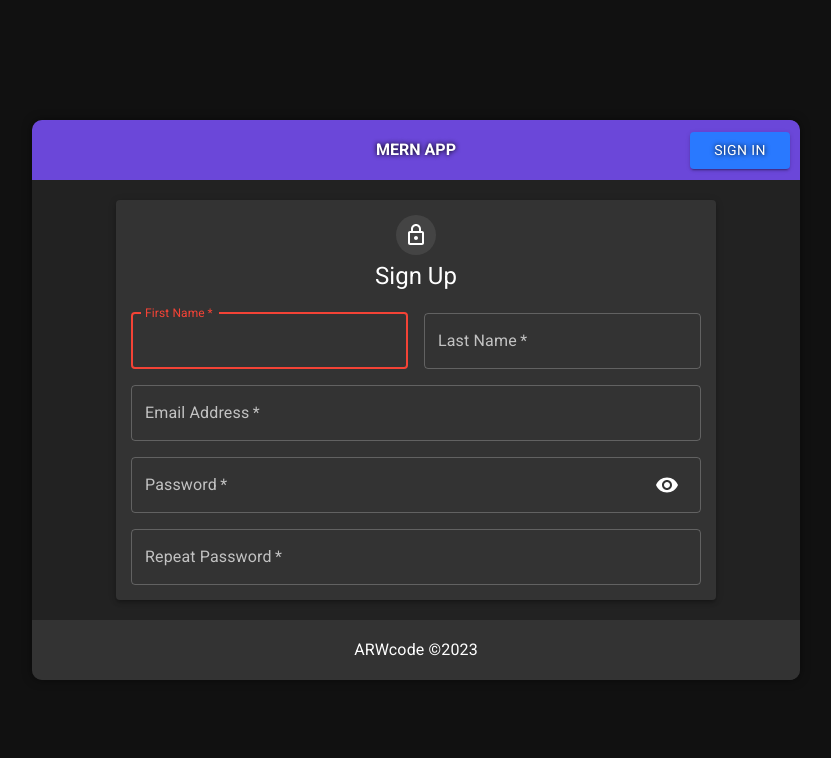
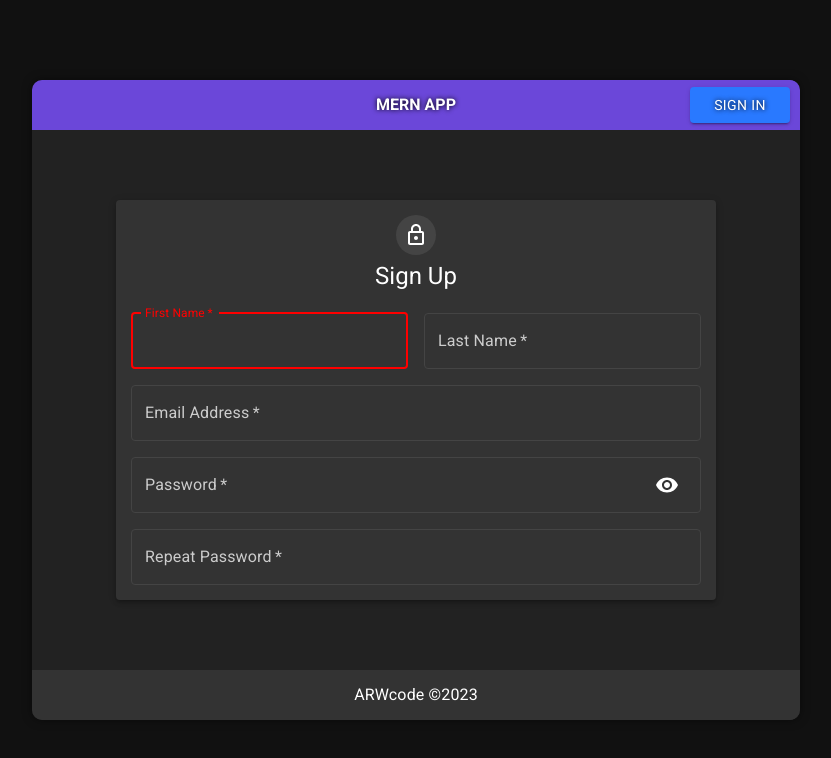
Before and after one commit to fikasp/mern-app, a React (Create React App) app in the folder client/: page /auth in a window 1280 px wide. Shown: the top 758 px of the page, without its empty margins (224-1055 px from the left). Built offline with nearby package versions, Linux system fonts and the light colour scheme; no server answers.

Commit message:
fix styles

```diff
--- a/client/src/components/auth/Auth.jsx
+++ b/client/src/components/auth/Auth.jsx
@@ -12,26 +12,26 @@ import {
 import LockOutlinedIcon from '@mui/icons-material/LockOutlined'
 import { useState } from 'react'
 
-import { appHeight, headerHeight } from '../../styles/variables'
+import { height } from '../../styles/variables'
 import AuthInput from './AuthInput'
 
 const styles = css`
-	min-height: calc(${appHeight}vh - ${headerHeight * 2}px);
-	padding: 20px;
 	display: flex;
 	justify-content: center;
 	align-items: center;
+	flex-grow: 1;
+	padding: 20px;
 
 	.paper {
-		padding: 15px;
-		max-width: 600px;
 		display: flex;
 		flex-direction: column;
 		align-items: center;
+		max-width: 600px;
+		padding: 15px;
 	}
 	.avatar {
+		margin-bottom: 5px;
 		background-color: #444;
-		margin-bottom: 5px;
 		color: white;
 	}
 	.title {
--- a/client/src/components/auth/AuthInput.jsx
+++ b/client/src/components/auth/AuthInput.jsx
@@ -6,7 +6,18 @@ import Visibility from '@mui/icons-material/Visibility'
 import VisibilityOff from '@mui/icons-material/VisibilityOff'
 
 const styles = css`
-
+	.MuiFormLabel-root {
+		color: #ccc;
+	}
+	.MuiFormLabel-root.Mui-focused {
+		color: red;
+	}
+	.MuiOutlinedInput-root .MuiOutlinedInput-notchedOutline {
+		border-color: #444;
+	}
+	.MuiOutlinedInput-root.Mui-focused .MuiOutlinedInput-notchedOutline {
+		border-color: red;
+	}
 `
 
 export default function AuthInput({
--- a/client/src/components/content/List.jsx
+++ b/client/src/components/content/List.jsx
@@ -5,11 +5,11 @@ import { useSelector } from 'react-redux'
 import ListItem from './ListItem'
 
 const styles = css`
-	text-align: center;
-	overflow: auto;
 	display: flex;
 	flex-direction: column;
 	align-items: center;
+	overflow: auto;
+	text-align: center;
 	padding: 10px;
 	gap: 10px;
 `
--- a/client/src/components/content/ListItem.jsx
+++ b/client/src/components/content/ListItem.jsx
@@ -9,7 +9,7 @@ import SaveIcon from '@mui/icons-material/Save'
 import CancelIcon from '@mui/icons-material/Cancel'
 
 import { updateListItem, deleteListItem } from '../../redux/actions/list.action'
-import ConfirmModal from '../helpers/ConfirmModal'
+import Confirm from '../dialogs/Confirm'
 
 const styles = css`
 	display: grid;
@@ -22,18 +22,18 @@ const styles = css`
 		align-items: center;
 	}
 	.text {
-		line-height: 15px;
+		color: white;
+		line-height: 18px;
 		font-size: 16px;
-		color: white;
 	}
 	.input {
+		color: white;
+		background-color: #333;
 		font-size: 16px;
-		background-color: #222;
-		color: white;
 	}
 	.done {
+		color: #888;
 		text-decoration: line-through;
-		color: #888;
 	}
 	.checkbox {
 		height: 14px;
@@ -131,7 +131,7 @@ export default function ListItem({ id, done, name }) {
 					</div>
 				</>
 			)}
-			<ConfirmModal
+			<Confirm
 				title="Delete confirmation"
 				text="Are you sure you want to delete this item?"
 				open={showConfirmDialog}
--- a/client/src/components/helpers/ConfirmModal.jsx
+++ b/client/src/components/dialogs/Confirm.jsx
@@ -15,7 +15,7 @@ const styles = css`
 	}
 `
 
-export default function ConfirmModal({ title, text, open, onNo, onYes }) {
+export default function Confirm({ title, text, open, onNo, onYes }) {
 	return (
 		<Dialog css={styles} open={open} onClose={onNo}>
 			<DialogTitle>{title}</DialogTitle>
--- a/client/src/components/layout/Container.jsx
+++ b/client/src/components/layout/Container.jsx
@@ -1,24 +1,22 @@
 /** @jsxImportSource @emotion/react */
 import { css } from '@emotion/react'
-import {
-	appHeight,
-	appWidth,
-	appMinWidth,
-	appMaxWidth,
-} from '../../styles/variables'
+import { width, height } from '../../styles/variables'
 
 const styles = (color) => css`
-	width: ${appWidth}vw;
-	min-width: ${appMinWidth}px;
-	max-width: ${appMaxWidth}px;
-	min-height: ${appHeight}vh;
+  display: flex;
+	flex-direction: column;
+	justify-content: space-between;
+	align-items: stretch;
+	overflow: hidden;
+
+	width: ${width.app}vw;
+	min-width: ${width.min}px;
+	max-width: ${width.max}px;
+	min-height: ${height.app}px;
+
 	background-color: ${color};
 	box-shadow: 0 0 10px rgba(0, 0, 0, 0.5);
 	border-radius: 10px;
-	overflow: hidden;
-	flex-direction: column;
-	text-align: center;
-	display: flex;
 `
 
 export default function Container({ color, children }) {
--- a/client/src/components/layout/Footer.jsx
+++ b/client/src/components/layout/Footer.jsx
@@ -5,14 +5,16 @@ import { useDispatch } from 'react-redux'
 import { useLocation } from 'react-router-dom'
 
 import { updateList } from '../../redux/actions/list.action'
-import { headerHeight } from '../../styles/variables'
+import { height } from '../../styles/variables'
 
 const styles = css`
-	height: ${headerHeight}px;
-	background-color: #333;
 	display: flex;
 	justify-content: center;
 	align-items: center;
+	flex-shrink: 0;
+
+	height: ${height.bar}px;
+	background-color: #333;
 `
 
 export default function Footer() {
@@ -20,7 +22,7 @@ export default function Footer() {
 	const location = useLocation()
 	const currentPath = location.pathname
 
-	console.log(currentPath);
+	console.log(currentPath)
 
 	const handleClick = () => {
 		dispatch(updateList())
--- a/client/src/components/layout/Header.jsx
+++ b/client/src/components/layout/Header.jsx
@@ -4,41 +4,45 @@ import { Link } from 'react-router-dom'
 import { useState, useEffect } from 'react'
 import { Typography, Button } from '@mui/material'
 
-import { headerHeight } from '../../styles/variables'
+import { height } from '../../styles/variables'
 
 const styles = (backgroundColor) => css`
-	height: ${headerHeight}px;
-	color: white;
-	background-color: ${backgroundColor};
 	display: flex;
 	justify-content: space-between;
 	align-items: center;
+	flex-shrink: 0;
+
+	height: ${height.bar}px;
+	background-color: ${backgroundColor};
+	color: white;
+
 	font-weight: bold;
 	text-shadow: 0 0 5px black;
 	transition: 0.5s;
 
 	.left {
+		display: flex;
+		justify-content: left;
+		align-items: center;
 		width: 140px;
 		height: 100%;
 		padding-left: 20px;
-		display: flex;
-		justify-content: left;
-		align-items: center;
 	}
 	.center {
-		width: 110px;
-		height: 100%;
 		display: flex;
 		justify-content: center;
 		align-items: center;
+		width: 110px;
+		height: 100%;
 	}
 	.right {
+		display: flex;
+		justify-content: right;
+		align-items: center;
 		width: 140px;
 		height: 100%;
 		padding-right: 10px;
-		display: flex;
-		justify-content: right;
-		align-items: center;
+
 		.button {
 			width: 100px;
 		}
--- a/client/src/components/layout/Main.jsx
+++ b/client/src/components/layout/Main.jsx
@@ -3,27 +3,23 @@ import { css } from '@emotion/react'
 import { useSelector } from 'react-redux'
 import { Typography } from '@mui/material'
 
-import {
-	appWidth,
-	appHeight,
-	appMinWidth,
-	appMaxWidth,
-	headerHeight,
-} from '../../styles/variables'
+import { width, height } from '../../styles/variables'
 import List from '../content/List'
 import Form from '../content/ListForm'
 
 const styles = css`
-	min-height: calc(${appHeight}vh - ${headerHeight * 2}px);
+	display: flex;
+	flex-direction: column;
+	align-items: center;
+	flex-grow: 1;
+
+	width: ${width.app}vw;
+	min-width: ${width.min}px;
+	max-width: ${width.max}px;
+	padding: 20px;
+
 	overflow-x: hidden;
 	overflow-y: auto;
-
-	section {
-		width: ${appWidth}vw;
-		min-width: ${appMinWidth}px;
-		max-width: ${appMaxWidth}px;
-		padding: 20px;
-	}
 `
 
 export default function Main() {
@@ -31,7 +27,6 @@ export default function Main() {
 
 	return (
 		<main css={styles}>
-			<section>
 			{isLoading ? (
 				<Typography>Ładowanie danych...</Typography>
 			) : error ? (
@@ -42,7 +37,6 @@ export default function Main() {
 					<List />
 				</>
 			)}
-			</section>
 		</main>
 	)
 }
--- a/client/src/styles/global.js
+++ b/client/src/styles/global.js
@@ -24,7 +24,8 @@ const global = css`
 		display: flex;
 		justify-content: center;
 		align-items: center;
-		height: 100vh;
+		min-height: 100vh;
+		padding: 10px;
 	}
 `
 export default global
--- a/client/src/styles/variables.js
+++ b/client/src/styles/variables.js
@@ -1,5 +1,10 @@
-export const appHeight = 60
-export const appWidth = 60
-export const appMinWidth = 400
-export const appMaxWidth = 1000
-export const headerHeight = 60
+export const width = {
+  app: 60,
+  min: 360,
+  max: 1000,
+}
+
+export const height = {
+  app: 640,
+  bar: 50,
+}
```
Also changed, not shown: client/src/components/content/ListForm.jsx (+0 -12 lines). Lines whose indentation alone changed are shown as unchanged.
